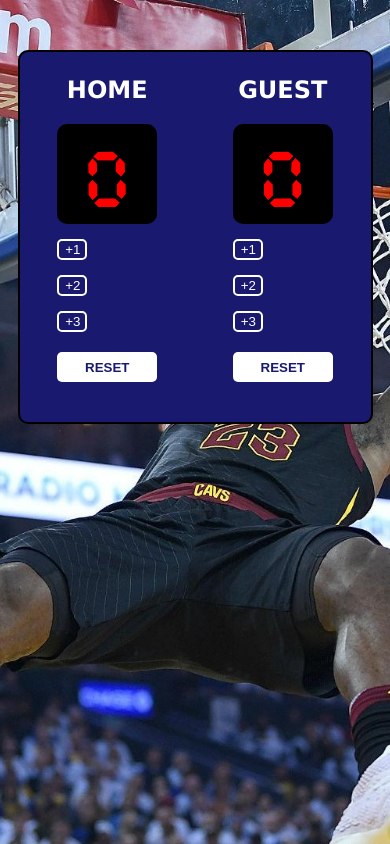
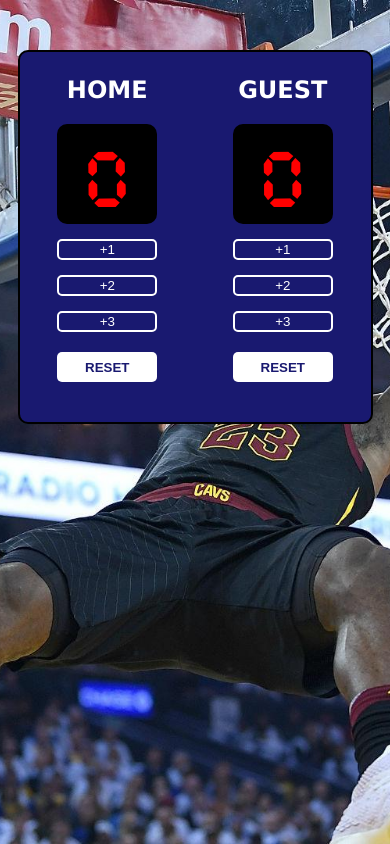
Before and after one commit to markeriks/basketball-scoreboard, a plain HTML site: page index.html in a window 390 px wide. Drawn offline with Linux system fonts and the light colour scheme.

Commit message:
changed add-button size

```diff
--- a/index.css
+++ b/index.css
@@ -93,7 +93,9 @@ h3 {
         margin: auto;
     }
 
-
+    .score-add {
+        width: 100%;
+    }
 
     .mobile-add {
         display: flex;
```
